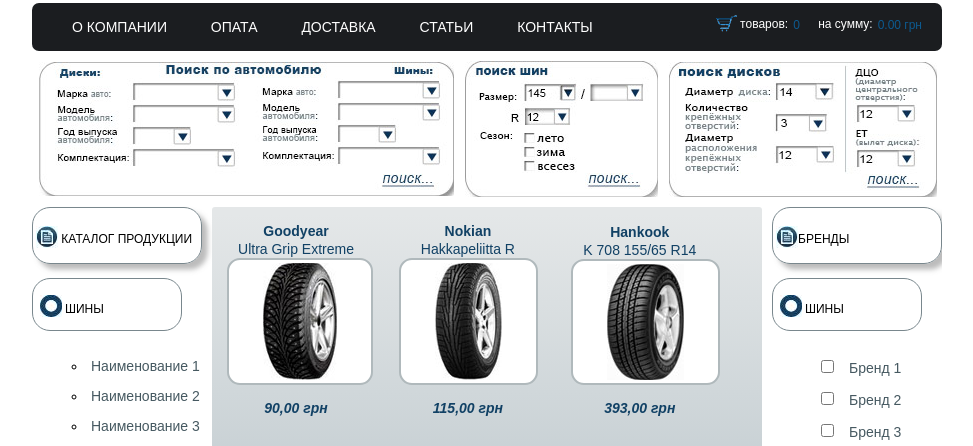
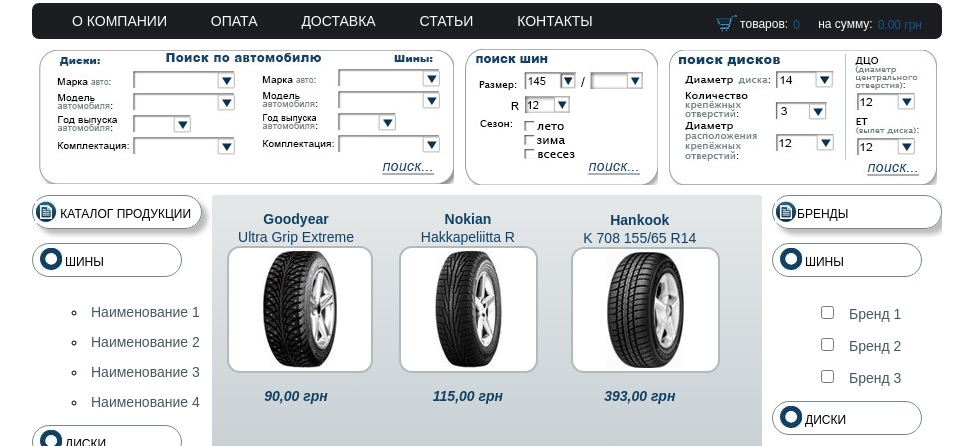
Before and after one commit to Marusya1/Homework_repository, a plain HTML site: page Home_6/index.html in a window 1280 px wide. Shown: the part 295-741 px from the top of the page, without its empty margins (153-1126 px from the left). Drawn offline with Linux system fonts and the light colour scheme; a web font is replaced by a local one.

Commit message:
added home_6

```diff
--- a/Home_6/css/style.css
+++ b/Home_6/css/style.css
@@ -170,11 +170,11 @@
 }
 .menu ul {
 	padding-right: 15px;
-	margin: 5px 0;
+	margin: 4px 0;
 }
 .menu a{
 	display: block;
-	padding: 10px 20px;
+	padding: 5px 20px;
 	font-size: 14px;
 	text-decoration: none;
 	color: #fff;
@@ -246,7 +246,7 @@
 	border-radius: 18px;
 	display: inline-block;
 	width: 170px;
-	padding: 1px 2px 3px 1px;
+/*	padding: 1px 2px 3px 1px;*/
 	box-shadow: 0.4em 0.4em 5px rgba(122,122,122,0.5);
 }
 .sidebar-title img {
@@ -261,6 +261,8 @@
 }
 .sidebar-title p{
 	font-size: 12px;
+	margin: 0 auto;
+	padding-bottom: 5px;
 }
 .filterBox{
 	margin-top: 10px;
@@ -295,7 +297,9 @@
 }
 .filterTitle p {
 	padding-left: 5px;
+	padding-bottom: 5px;
 	font-size: 12px;
+	margin: 0 auto;
 }
 .filterTitle img {
 	position: relative;
```
